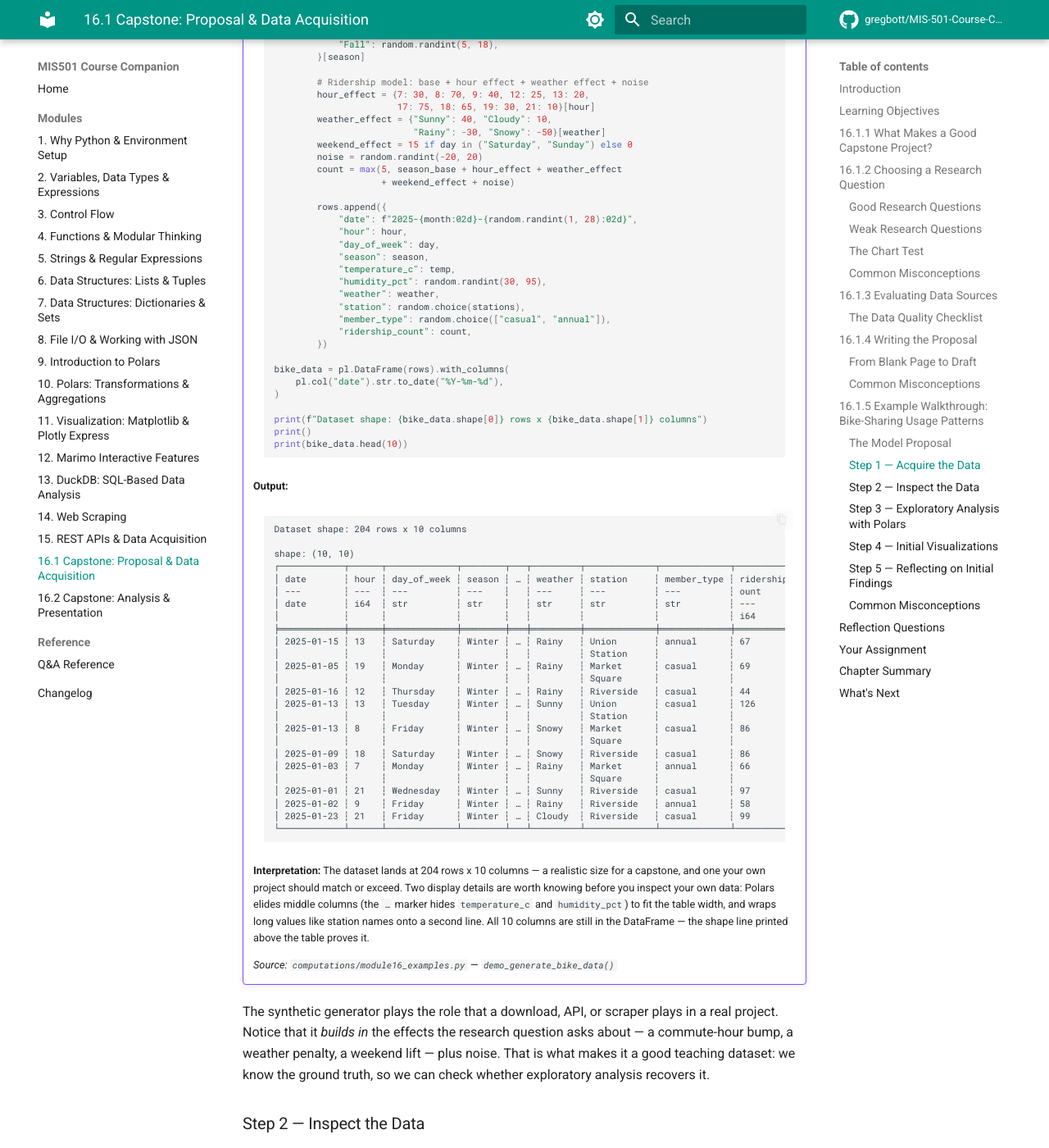
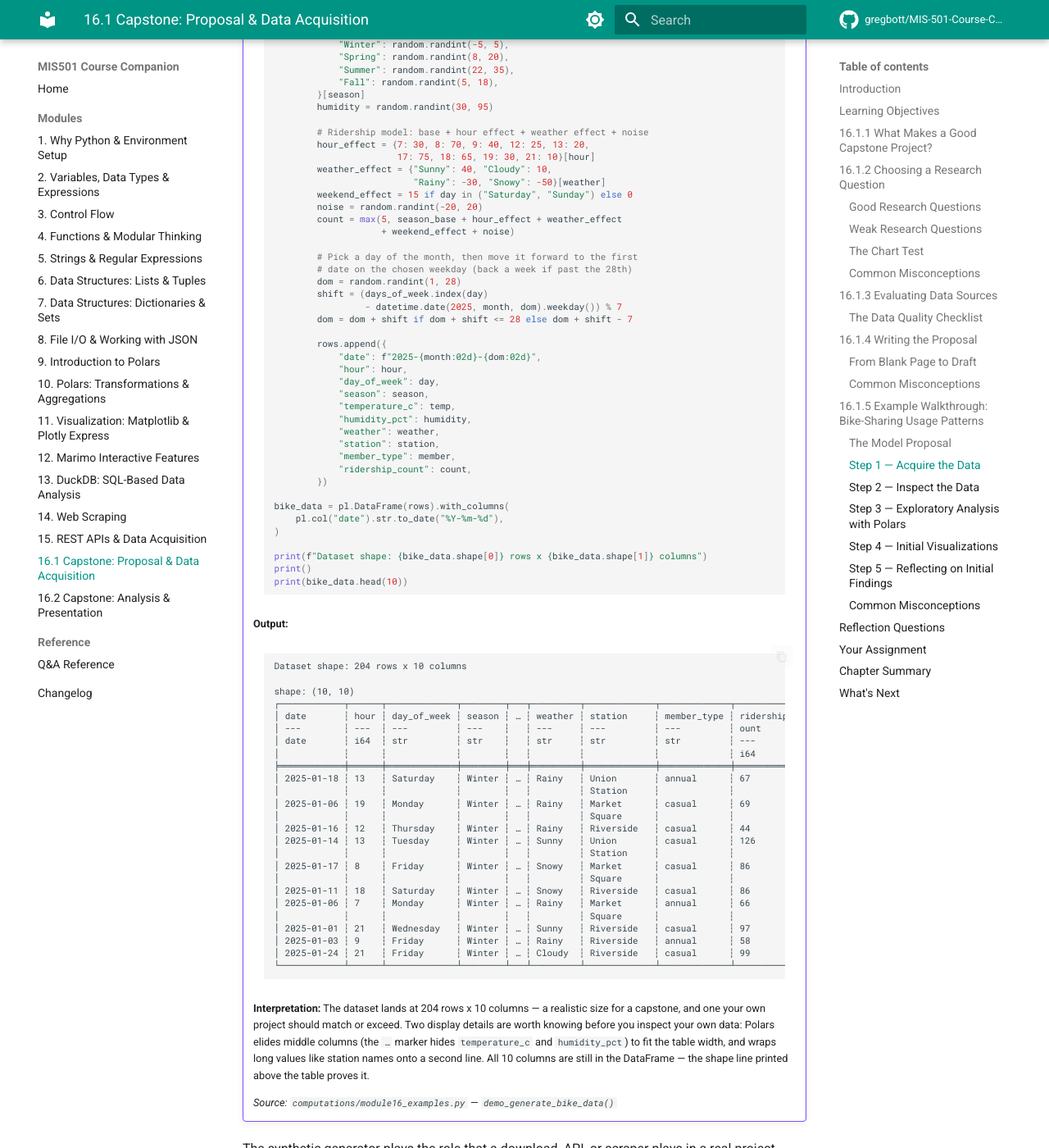
Before and after one commit to gregbott/MIS-501-Course-Companion, an MkDocs documentation site: the page built from docs/modules/16-capstone-proposal.md, in a window 1280 px wide and 1400 px high, scrolled down 7670 px. Shown: the whole window at 82% size. Built offline with MkDocs 1.6.1 and Material for MkDocs 9.7.7, drawn with Linux system fonts in a browser that asks for light colours; comment, search, counter and statistics services are not loaded; some of the changed text lies outside the part shown.

Commit message:
Make bike-sharing dates agree with day_of_week
The Module 16.1 walkthrough drew day_of_week at random, independently of
date, so 171 of 204 rows disagreed. Move each date forward to the first
day on its weekday (back a week past the 28th), keeping the random calls
unchanged so every other value and quoted number stays the same. Also
reorder the chapter's code listing to match the script, so running it
reproduces the displayed output.

Co-Authored-By: Claude Opus 5.5 (1M context) <noreply@anthropic.com>

````diff
--- a/docs/modules/16-capstone-proposal.md
+++ b/docs/modules/16-capstone-proposal.md
@@ -180,6 +180,7 @@ In a real project this step would be `pl.read_csv()` on a downloaded file, an AP
 !!! example "Worked Example: Acquiring the Data — Generate, Load, and Check the Shape"
 
     ```python
+    import datetime
     import random
     import polars as pl
 
@@ -208,6 +209,8 @@ In a real project this step would be `pl.read_csv()` on a downloaded file, an AP
             hour = random.choice(hours)
             day = random.choice(days_of_week)
             weather = random.choice(weather_options)
+            station = random.choice(stations)
+            member = random.choice(["casual", "annual"])
 
             # Temperature drawn from a season-appropriate range (Celsius)
             temp = {
@@ -216,6 +219,7 @@ In a real project this step would be `pl.read_csv()` on a downloaded file, an AP
                 "Summer": random.randint(22, 35),
                 "Fall": random.randint(5, 18),
             }[season]
+            humidity = random.randint(30, 95)
 
             # Ridership model: base + hour effect + weather effect + noise
             hour_effect = {7: 30, 8: 70, 9: 40, 12: 25, 13: 20,
@@ -227,16 +231,23 @@ In a real project this step would be `pl.read_csv()` on a downloaded file, an AP
             count = max(5, season_base + hour_effect + weather_effect
                         + weekend_effect + noise)
 
+            # Pick a day of the month, then move it forward to the first
+            # date on the chosen weekday (back a week if past the 28th)
+            dom = random.randint(1, 28)
+            shift = (days_of_week.index(day)
+                     - datetime.date(2025, month, dom).weekday()) % 7
+            dom = dom + shift if dom + shift <= 28 else dom + shift - 7
+
             rows.append({
-                "date": f"2025-{month:02d}-{random.randint(1, 28):02d}",
+                "date": f"2025-{month:02d}-{dom:02d}",
                 "hour": hour,
                 "day_of_week": day,
                 "season": season,
                 "temperature_c": temp,
-                "humidity_pct": random.randint(30, 95),
+                "humidity_pct": humidity,
                 "weather": weather,
-                "station": random.choice(stations),
-                "member_type": random.choice(["casual", "annual"]),
+                "station": station,
+                "member_type": member,
                 "ridership_count": count,
             })
 
@@ -261,21 +272,21 @@ In a real project this step would be `pl.read_csv()` on a downloaded file, an AP
     │ date       ┆ i64  ┆ str         ┆ str    ┆   ┆ str     ┆ str         ┆ str         ┆ ---         │
     │            ┆      ┆             ┆        ┆   ┆         ┆             ┆             ┆ i64         │
     ╞════════════╪══════╪═════════════╪════════╪═══╪═════════╪═════════════╪═════════════╪═════════════╡
-    │ 2025-01-15 ┆ 13   ┆ Saturday    ┆ Winter ┆ … ┆ Rainy   ┆ Union       ┆ annual      ┆ 67          │
+    │ 2025-01-18 ┆ 13   ┆ Saturday    ┆ Winter ┆ … ┆ Rainy   ┆ Union       ┆ annual      ┆ 67          │
     │            ┆      ┆             ┆        ┆   ┆         ┆ Station     ┆             ┆             │
-    │ 2025-01-05 ┆ 19   ┆ Monday      ┆ Winter ┆ … ┆ Rainy   ┆ Market      ┆ casual      ┆ 69          │
+    │ 2025-01-06 ┆ 19   ┆ Monday      ┆ Winter ┆ … ┆ Rainy   ┆ Market      ┆ casual      ┆ 69          │
     │            ┆      ┆             ┆        ┆   ┆         ┆ Square      ┆             ┆             │
     │ 2025-01-16 ┆ 12   ┆ Thursday    ┆ Winter ┆ … ┆ Rainy   ┆ Riverside   ┆ casual      ┆ 44          │
-    │ 2025-01-13 ┆ 13   ┆ Tuesday     ┆ Winter ┆ … ┆ Sunny   ┆ Union       ┆ casual      ┆ 126         │
+    │ 2025-01-14 ┆ 13   ┆ Tuesday     ┆ Winter ┆ … ┆ Sunny   ┆ Union       ┆ casual      ┆ 126         │
     │            ┆      ┆             ┆        ┆   ┆         ┆ Station     ┆             ┆             │
-    │ 2025-01-13 ┆ 8    ┆ Friday      ┆ Winter ┆ … ┆ Snowy   ┆ Market      ┆ casual      ┆ 86          │
+    │ 2025-01-17 ┆ 8    ┆ Friday      ┆ Winter ┆ … ┆ Snowy   ┆ Market      ┆ casual      ┆ 86          │
     │            ┆      ┆             ┆        ┆   ┆         ┆ Square      ┆             ┆             │
-    │ 2025-01-09 ┆ 18   ┆ Saturday    ┆ Winter ┆ … ┆ Snowy   ┆ Riverside   ┆ casual      ┆ 86          │
-    │ 2025-01-03 ┆ 7    ┆ Monday      ┆ Winter ┆ … ┆ Rainy   ┆ Market      ┆ annual      ┆ 66          │
+    │ 2025-01-11 ┆ 18   ┆ Saturday    ┆ Winter ┆ … ┆ Snowy   ┆ Riverside   ┆ casual      ┆ 86          │
+    │ 2025-01-06 ┆ 7    ┆ Monday      ┆ Winter ┆ … ┆ Rainy   ┆ Market      ┆ annual      ┆ 66          │
     │            ┆      ┆             ┆        ┆   ┆         ┆ Square      ┆             ┆             │
     │ 2025-01-01 ┆ 21   ┆ Wednesday   ┆ Winter ┆ … ┆ Sunny   ┆ Riverside   ┆ casual      ┆ 97          │
-    │ 2025-01-02 ┆ 9    ┆ Friday      ┆ Winter ┆ … ┆ Rainy   ┆ Riverside   ┆ annual      ┆ 58          │
-    │ 2025-01-23 ┆ 21   ┆ Friday      ┆ Winter ┆ … ┆ Cloudy  ┆ Riverside   ┆ casual      ┆ 99          │
+    │ 2025-01-03 ┆ 9    ┆ Friday      ┆ Winter ┆ … ┆ Rainy   ┆ Riverside   ┆ annual      ┆ 58          │
+    │ 2025-01-24 ┆ 21   ┆ Friday      ┆ Winter ┆ … ┆ Cloudy  ┆ Riverside   ┆ casual      ┆ 99          │
     └────────────┴──────┴─────────────┴────────┴───┴─────────┴─────────────┴─────────────┴─────────────┘
     ```
 
````
Also changed, not shown: CHANGELOG.md (+10 -0 lines), 1 other file.
